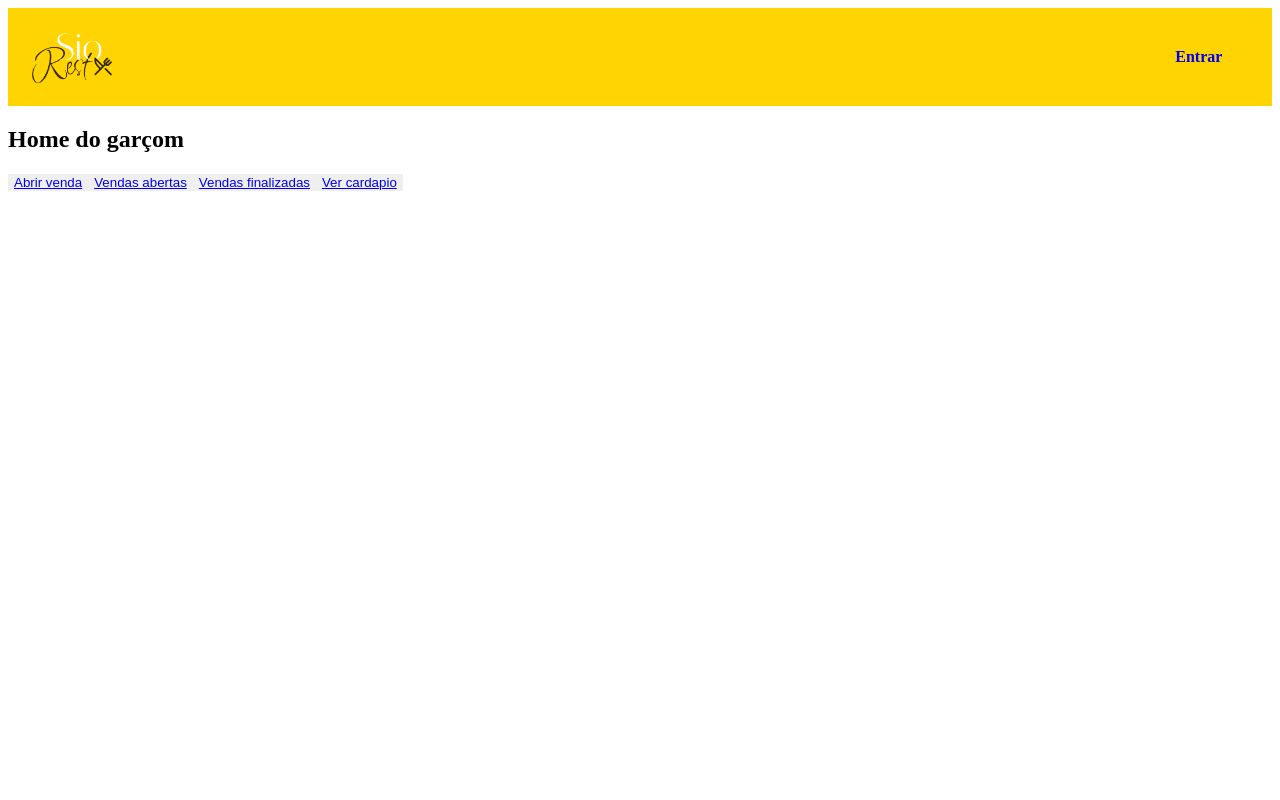
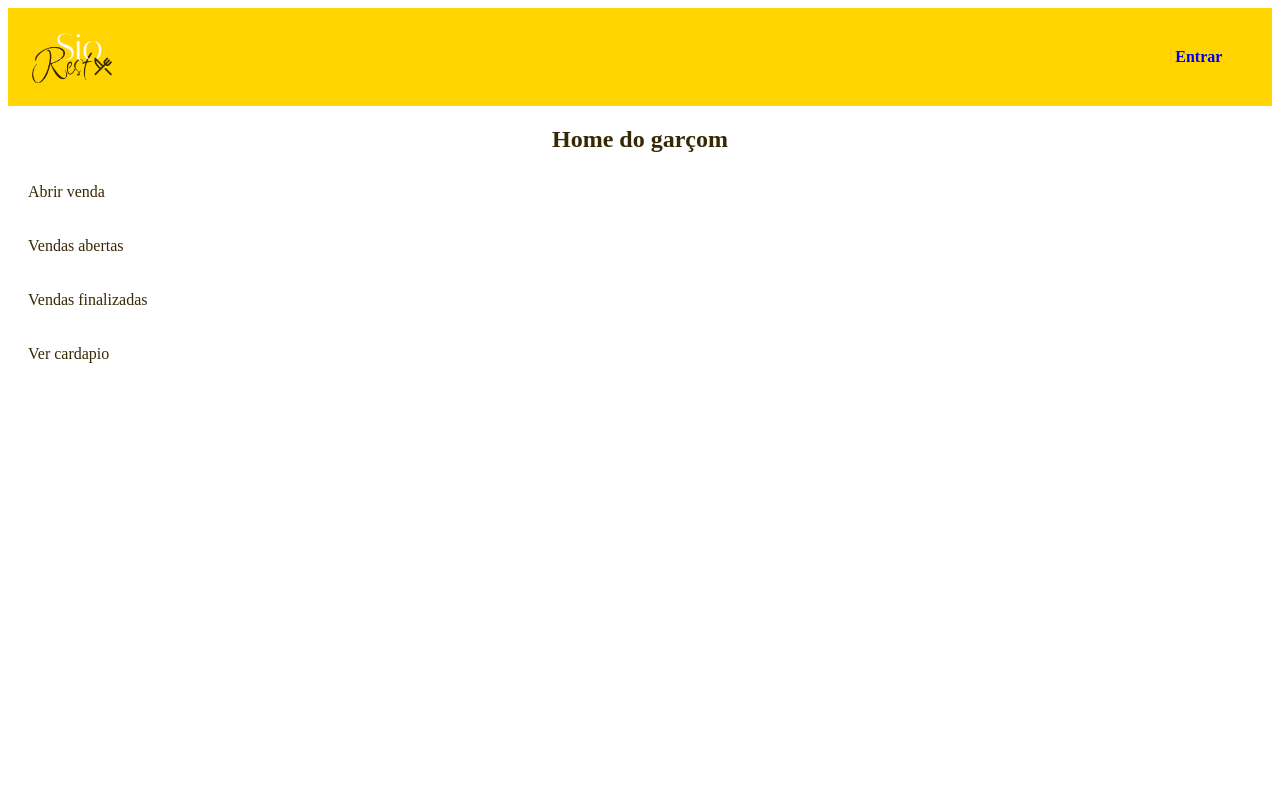
Before and after one commit to tiagobarrossilva/restaurante_frontend, a React (Create React App) app: page /home-garcom in a window 1280 px wide. Shown: the top 800 px of the page. Built offline with nearby package versions, Linux system fonts and the light colour scheme; the HTML template or start-up script is replaced by a standard one.

Commit message:
atualização

```diff
--- a/src/components/modal/ModalExcluir.js
+++ b/src/components/modal/ModalExcluir.js
@@ -2,21 +2,24 @@ import styles from "../../components/modal/ModalExcluir.module.css"
 
 function ModalExcluir({tipoModal, exibirModalExcluir, nome, id, excluir}){
     return(
+
         <div className={styles.ModalExcluir}>
             {tipoModal == 'itens' &&<>
-                <p>excluir o item {nome}</p><br/>
+                <p>Excluir o item {nome}</p><br/>
                 <p>id do item: {id}</p>
-                <button onClick={exibirModalExcluir}>Cancelar</button>
-                <button onClick={()=> excluir(id)}>Excluir</button>
+                <button onClick={exibirModalExcluir} className={styles.btnCancelar}>Cancelar</button>
+                <button onClick={()=> excluir(id)} className={styles.btnExcluir}>Excluir</button>
             </>}
 
             {tipoModal == 'funcionarios' &&<>
-                <p>excluir o funcionario de id: {id}</p>
+                <p>Excluir o funcionario de id: {id}</p>
                 <p>Nome do funcionario: {nome}</p>
-                <button onClick={exibirModalExcluir}>Cancelar</button>
-                <button onClick={()=> excluir(id)}>Excluir</button>
+                <button onClick={exibirModalExcluir} className={styles.btnCancelar}>Cancelar</button>
+                <button onClick={()=> excluir(id)} className={styles.btnExcluir}>Excluir</button>
             </>}
         </div>
+
+
     )
 }
 
--- a/src/components/pages/Garcom/HomeGarcom.js
+++ b/src/components/pages/Garcom/HomeGarcom.js
@@ -5,11 +5,19 @@ function HomeGarcom(){
     return(
         <section className={styles.HomeGarcom}>
             <h1>Home do garçom</h1>
-            <div>
-                <button ><Link to={`/abrir-venda`}>Abrir venda</Link></button>
-                <button ><Link to={`/vendas-abertas`}>Vendas abertas</Link></button>
-                <button ><Link to={`/vendas-fechadas`}>Vendas finalizadas</Link></button>
-                <button ><Link to={`/cardapio-garcom`}>Ver cardapio</Link></button>
+            <div className={styles.centralizar}>
+                <p>
+                    <Link to={`/abrir-venda`} className={styles.btnOp}>Abrir venda</Link>
+                </p>
+                <p>
+                    <Link to={`/vendas-abertas`} className={styles.btnOp}>Vendas abertas</Link>
+                </p>
+                <p>
+                    <Link to={`/vendas-fechadas`} className={styles.btnOp}>Vendas finalizadas</Link>
+                </p>
+                <p>
+                    <Link to={`/cardapio-garcom`} className={styles.btnOp}>Ver cardapio</Link>
+                </p>
 
             </div>
         </section>
--- a/src/components/pages/Garcom/HomeGarcom.module.css
+++ b/src/components/pages/Garcom/HomeGarcom.module.css
@@ -1,3 +1,33 @@
-.HomeGarcom {
+h1{
+    text-align: center;
+    color: #362803;
+}
 
+.centralizar{
+    align-items: center;
 }
+
+.btnOp {
+    display: inline-block;
+    position: relative;
+    padding: 10px 20px;
+    font-size: 16px;
+    text-align: center;
+    text-decoration: none;
+    color: #362803;
+    background-color: #ffffff;
+    border: none;
+    border-radius: 4px;
+    cursor: pointer;
+    transition: background-color 0.3s ease;
+}
+/* Estilo quando o cursor está sobre o botão */
+.btnOp:hover {
+    background-color: #362803; /* Cor de fundo ao passar o mouse */
+    color: #ffffff; /* Cor do texto ao passar o mouse */
+}
+/* Estilo quando o botão está pressionado (ativo) */
+.btnOp:active {
+    background-color: #201701; /* Cor de fundo quando pressionado */
+    color: #ffffff; /* Cor do texto quando pressionado */
+}
--- a/src/components/pages/Garcom/ItensCardapioGarcom.js
+++ b/src/components/pages/Garcom/ItensCardapioGarcom.js
@@ -35,18 +35,18 @@ function ItensCardapioGarcom(){
     return(
         <section className={styles.ItensCardapioGarcom}>
             <h1>Cardapio</h1>
-            <div className="elementosPaginaItens">
-                <button onClick={selecionarTodos}>Todos</button>
-                <button onClick={()=> selecionarItens(1)}>Comidas</button>
-                <button onClick={()=> selecionarItens(2)}>Bebidas</button>
-                <button onClick={()=> selecionarItens(3)}>Sobremesas</button>
-                <button onClick={()=> selecionarItens(4)}>Diversos</button>
+            <div>
+                <button onClick={selecionarTodos} className={styles.btnOp}>Todos</button>
+                <button onClick={()=> selecionarItens(1)} className={styles.btnOp}>Comidas</button>
+                <button onClick={()=> selecionarItens(2)} className={styles.btnOp}>Bebidas</button>
+                <button onClick={()=> selecionarItens(3)} className={styles.btnOp}>Sobremesas</button>
+                <button onClick={()=> selecionarItens(4)} className={styles.btnOp}>Diversos</button>
             </div>
 
-            <div className="elementosPaginaItens">
+            <div className={styles.elementosPaginaItens}>
                 {itens.length > 0 &&
                     itens.map((item) =>(
-                        <div key={item.id}>
+                        <div key={item.id} className={styles.PaginaItens}>
                             <p>Id: {item._id}</p>
                             <p>Nome: {item.nome}</p>
                             <p>Descrição: {item.descricao}</p>
--- a/src/components/pages/Garcom/ItensCardapioGarcom.module.css
+++ b/src/components/pages/Garcom/ItensCardapioGarcom.module.css
@@ -1,3 +1,45 @@
 .ItensCardapioGarcom h1{
     color: green;
+    text-align: center;
 }
+
+.btnOp {
+    display: inline-block;
+    padding: 10px 20px;
+    font-size: 16px;
+    text-align: center;
+    text-decoration: none;
+    color: #362803;
+    background-color: #ffffff;
+    border: none;
+    border-radius: 4px;
+    cursor: pointer;
+    transition: background-color 0.3s ease;
+}
+/* Estilo quando o cursor está sobre o botão */
+.btnOp:hover {
+    background-color: #362803; /* Cor de fundo ao passar o mouse */
+    color: #ffffff; /* Cor do texto ao passar o mouse */
+}
+/* Estilo quando o botão está pressionado (ativo) */
+.btnOp:active {
+    background-color: #201701; /* Cor de fundo quando pressionado */
+    color: #ffffff; /* Cor do texto quando pressionado */
+}
+
+.elementosPaginaItens {
+    display: flex;
+    flex-wrap: wrap;
+    justify-content: space-around;
+}
+
+.PaginaItens {
+    background-color: #dfdfdf;
+    padding: 10px;
+    margin: 10px;
+    border-radius: 8px;
+    box-shadow: 0 0 10px rgba(0, 0, 0, 0.1);
+    text-align: center;
+    width: 200px;
+    height: 200px;
+}
```
